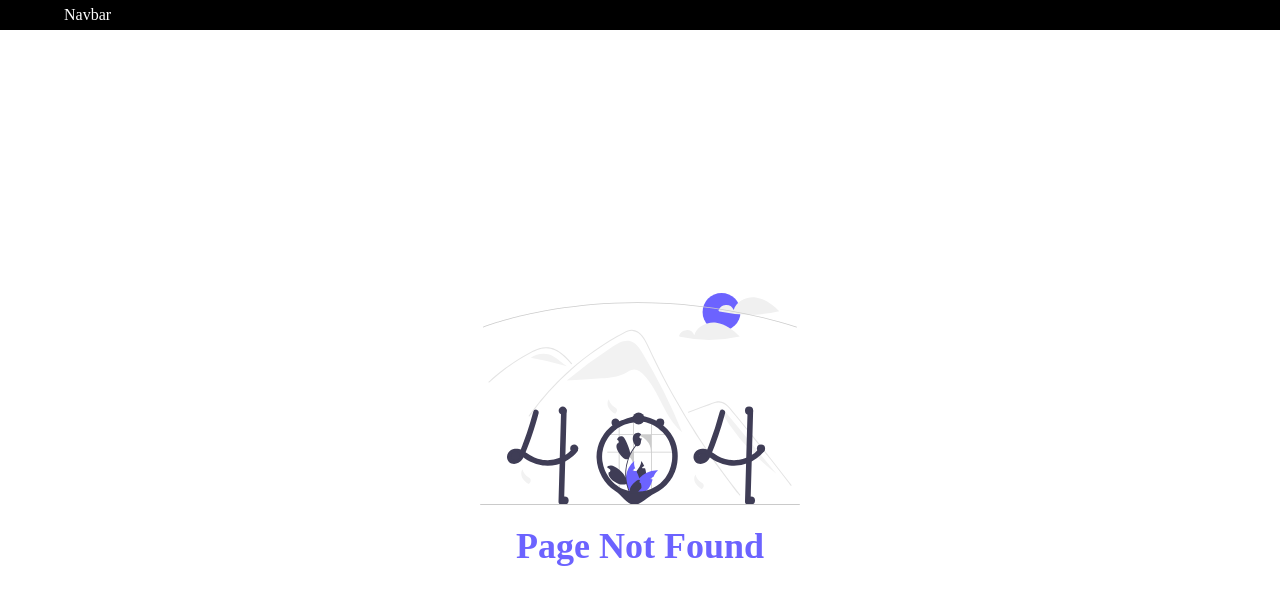
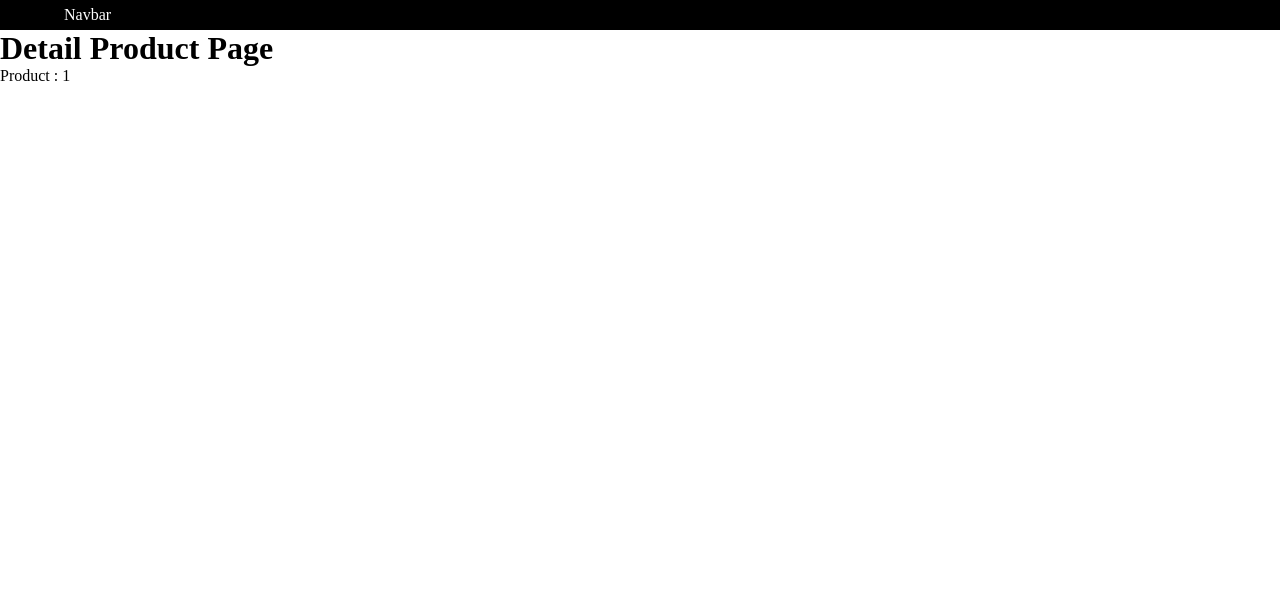
Before and after one commit to Rifandiysf/Learning-NextJS, a Next.js app: page /product/1 in a window 1280 px wide. Before the commit this address had no page. Shown: the top 604 px of the page. Built offline with nearby package versions, Linux system fonts and the light colour scheme.

Commit message:
feat: consume API products

```diff
--- /dev/null
+++ b/src/pages/product/[product].tsx
@@ -0,0 +1,13 @@
+import { useRouter } from "next/router"
+
+const DetailProductPage = () => {
+    const {query} = useRouter()
+    return (
+        <>
+            <h1>Detail Product Page</h1>
+            <p>Product : {query.product}</p>
+        </>
+    )
+}
+
+export default DetailProductPage
```
